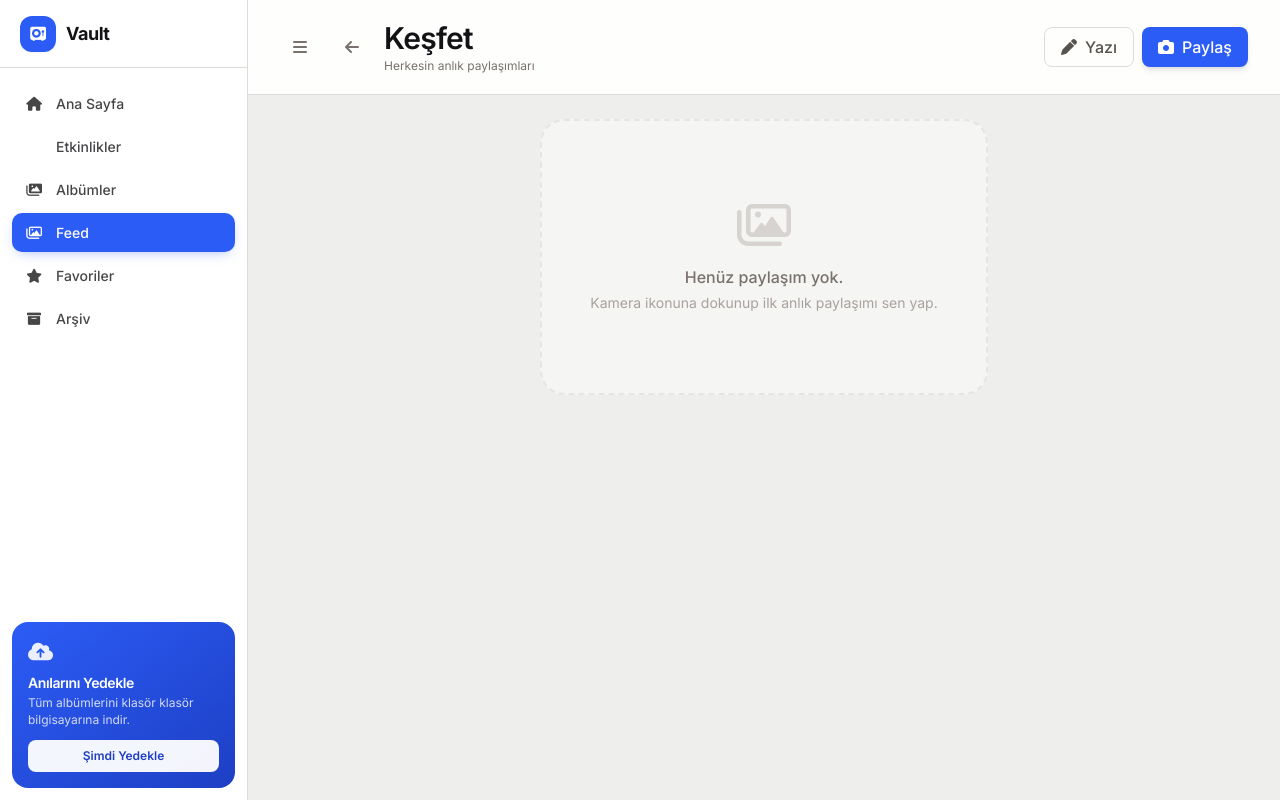
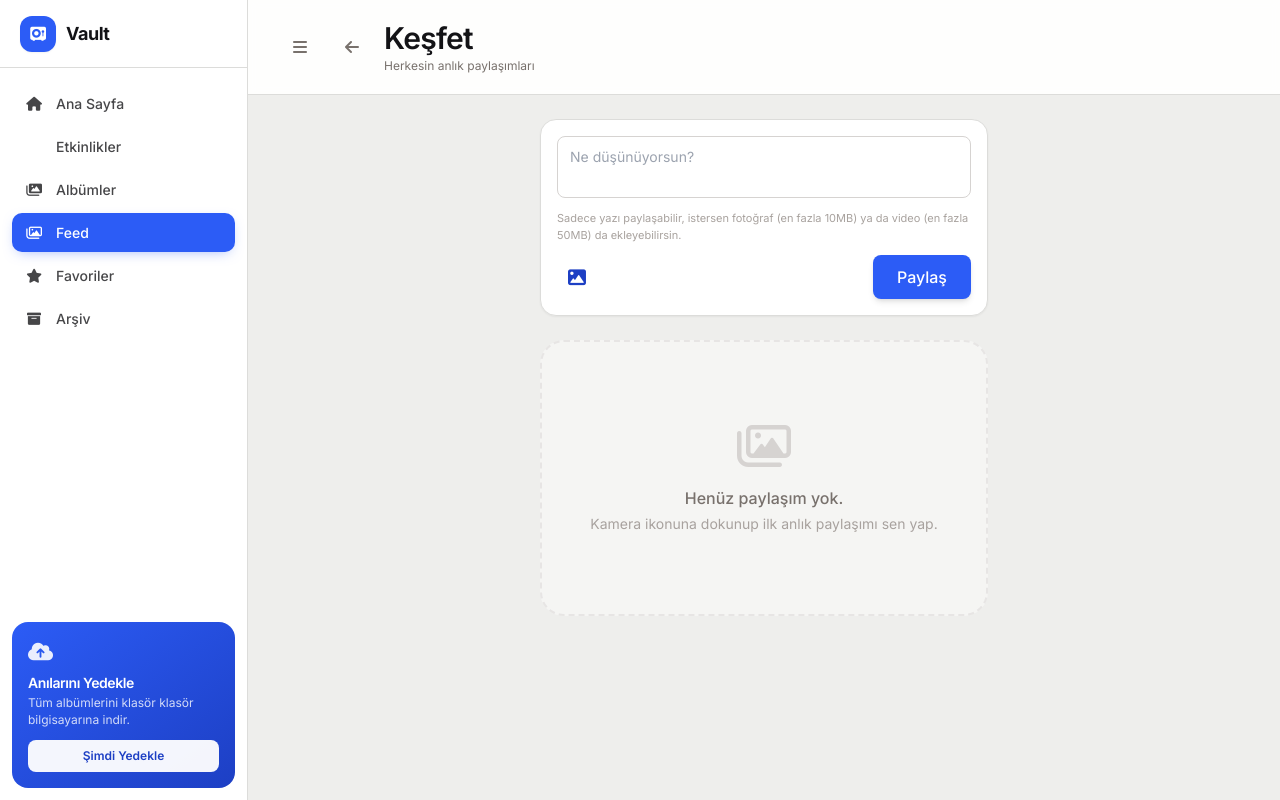
Before and after one commit to dunyacapraz/vault, a Flask app: template templates/feed.html in a window 1280 px wide. Run offline with Flask 3, Linux system fonts and the light colour scheme; the template is opened without the code that fills it, so the values that code supplies are empty; parts of the project's set-up code (start-up, migrations or seed data) failed here and were passed over; some libraries are stand-ins or nearby versions.

Commit message:
Update feed.html

```diff
--- a/templates/feed.html
+++ b/templates/feed.html
@@ -17,40 +17,36 @@
                 <p class="text-xs text-stone-500 mt-0.5">Herkesin anlık paylaşımları</p>
             </div>
         </div>
-        <div class="flex items-center gap-2 shrink-0">
-            <button onclick="openFeedTextCompose()"
-                    class="btn-press h-10 w-10 sm:w-auto sm:px-4 rounded-lg flex items-center justify-center gap-2 font-medium border border-[var(--line)] text-stone-600 hover:bg-stone-100 transition-all">
-                <i class="fa-solid fa-pen"></i>
-                <span class="hidden sm:inline">Yazı</span>
-            </button>
-            <button onclick="document.getElementById('feed-file-input').click()"
-                    class="btn-press fab-amber text-white h-10 w-10 sm:w-auto sm:px-4 rounded-lg flex items-center justify-center gap-2 font-medium shadow-md hover:brightness-105 transition-all">
-                <i class="fa-solid fa-camera"></i>
-                <span class="hidden sm:inline">Paylaş</span>
-            </button>
-        </div>
-        <input type="file" id="feed-file-input" class="hidden" accept="image/*,video/*" onchange="handleFeedFileSelected(this.files)">
     </header>
 
     <main class="px-4 sm:px-8 py-6 max-w-lg mx-auto">
-        <!-- Yükleme öncesi önizleme / açıklama kutusu -->
-        <div id="feed-compose" class="hidden anim-fade-up mb-6 bg-white rounded-2xl shadow-sm border border-[var(--line)] p-4">
-            <div id="feed-compose-media-wrap" class="rounded-xl overflow-hidden bg-stone-100 mb-3 max-h-72 flex items-center justify-center">
+        <!-- Her zaman açık paylaşım kutusu: yazı ve/veya fotoğraf/video -->
+        <div id="feed-compose" class="anim-fade-up mb-6 bg-white rounded-2xl shadow-sm border border-[var(--line)] p-4">
+            <div id="feed-compose-media-wrap" class="hidden relative rounded-xl overflow-hidden bg-stone-100 mb-3 max-h-72 items-center justify-center">
+                <button onclick="removeFeedMedia()" type="button"
+                        class="btn-press absolute top-2 right-2 h-7 w-7 rounded-full bg-black/50 text-white flex items-center justify-center text-xs z-10">
+                    <i class="fa-solid fa-xmark"></i>
+                </button>
                 <img id="feed-compose-preview-img" class="max-w-full max-h-72 object-contain hidden" alt="">
                 <video id="feed-compose-preview-video" class="max-w-full max-h-72 object-contain hidden" muted controls></video>
             </div>
-            <textarea id="feed-compose-caption" rows="2" maxlength="300" placeholder="Bir şey yaz... (isteğe bağlı)"
+            <textarea id="feed-compose-caption" rows="2" maxlength="300" placeholder="Ne düşünüyorsun?"
                 class="w-full px-3 py-2.5 border border-stone-300 rounded-lg focus:ring-2 focus:ring-[var(--amber)] focus:border-[var(--amber)] outline-none resize-none text-sm"></textarea>
-            <p id="feed-compose-hint" class="text-[11px] text-stone-400 mt-1.5">Fotoğraf (en fazla 10MB) veya video (en fazla 50MB, büyükse otomatik küçültülür) paylaşabilirsin.</p>
+            <p class="text-[11px] text-stone-400 mt-1.5">Sadece yazı paylaşabilir, istersen fotoğraf (en fazla 10MB) ya da video (en fazla 50MB) da ekleyebilirsin.</p>
             <div id="feed-upload-progress" class="hidden mt-3">
                 <div class="h-1.5 bg-stone-200 rounded-full overflow-hidden">
                     <div id="feed-upload-bar" class="h-full fab-amber transition-all duration-300" style="width:0%"></div>
                 </div>
             </div>
-            <div class="flex items-center gap-2 mt-3">
-                <button onclick="cancelFeedCompose()" class="btn-press flex-1 py-2.5 rounded-lg font-medium text-stone-600 hover:bg-stone-100 transition-colors">Vazgeç</button>
-                <button id="feed-post-btn" onclick="submitFeedPost()" class="btn-press flex-1 fab-amber text-white py-2.5 rounded-lg font-medium shadow-md hover:brightness-105 transition-all">Paylaş</button>
+            <div class="flex items-center justify-between mt-3">
+                <button onclick="document.getElementById('feed-file-input').click()" type="button"
+                        class="btn-press h-10 w-10 rounded-lg flex items-center justify-center text-[var(--amber-deep)] hover:bg-amber-50 transition-colors" title="Fotoğraf veya video ekle">
+                    <i class="fa-solid fa-image text-lg"></i>
+                </button>
+                <button id="feed-post-btn" onclick="submitFeedPost()" type="button"
+                        class="btn-press fab-amber text-white px-6 py-2.5 rounded-lg font-medium shadow-md hover:brightness-105 transition-all">Paylaş</button>
             </div>
+            <input type="file" id="feed-file-input" class="hidden" accept="image/*,video/*" onchange="handleFeedFileSelected(this.files)">
         </div>
 
         {% if not posts %}
@@ -159,23 +155,17 @@
     const CURRENT_USER = "{{ user.username }}";
     const USERS_MAP = {{ users|tojson }};
     let feedSelectedFile = null;
-    let feedComposeMode = 'media';
 
     function handleFeedFileSelected(files) {
         if (!files.length) return;
         feedSelectedFile = files[0];
-        feedComposeMode = 'media';
-        const compose = document.getElementById('feed-compose');
         const mediaWrap = document.getElementById('feed-compose-media-wrap');
         const imgPreview = document.getElementById('feed-compose-preview-img');
         const videoPreview = document.getElementById('feed-compose-preview-video');
-        const caption = document.getElementById('feed-compose-caption');
-        const hint = document.getElementById('feed-compose-hint');
         const url = URL.createObjectURL(feedSelectedFile);
 
         mediaWrap.classList.remove('hidden');
-        caption.placeholder = 'Bir şey yaz... (isteğe bağlı)';
-        hint.textContent = 'Fotoğraf (en fazla 10MB) veya video (en fazla 50MB, büyükse otomatik küçültülür) paylaşabilirsin.';
+        mediaWrap.classList.add('flex');
 
         if (feedSelectedFile.type.startsWith('video/')) {
             videoPreview.src = url;
@@ -186,45 +176,28 @@
             imgPreview.classList.remove('hidden');
             videoPreview.classList.add('hidden');
         }
-        compose.classList.remove('hidden');
-        compose.scrollIntoView({ behavior: 'smooth', block: 'start' });
     }
 
-    function openFeedTextCompose() {
+    function removeFeedMedia() {
         feedSelectedFile = null;
-        feedComposeMode = 'text';
         document.getElementById('feed-file-input').value = '';
         document.getElementById('feed-compose-media-wrap').classList.add('hidden');
+        document.getElementById('feed-compose-media-wrap').classList.remove('flex');
         document.getElementById('feed-compose-preview-img').classList.add('hidden');
         document.getElementById('feed-compose-preview-video').classList.add('hidden');
-        document.getElementById('feed-compose-hint').textContent = 'Fotoğraf ya da video eklemeden sadece yazı olarak paylaşabilirsin.';
-        const caption = document.getElementById('feed-compose-caption');
-        caption.placeholder = 'Ne düşünüyorsun?';
-        const compose = document.getElementById('feed-compose');
-        compose.classList.remove('hidden');
-        compose.scrollIntoView({ behavior: 'smooth', block: 'start' });
-        caption.focus();
     }
 
-    function cancelFeedCompose() {
-        feedSelectedFile = null;
-        feedComposeMode = 'media';
-        document.getElementById('feed-compose').classList.add('hidden');
+    function resetFeedCompose() {
+        removeFeedMedia();
         document.getElementById('feed-compose-caption').value = '';
-        document.getElementById('feed-file-input').value = '';
         document.getElementById('feed-upload-progress').classList.add('hidden');
-        document.getElementById('feed-compose-media-wrap').classList.remove('hidden');
     }
 
     async function submitFeedPost() {
         const caption = document.getElementById('feed-compose-caption').value.trim();
 
-        if (feedComposeMode === 'text') {
-            if (!caption) {
-                showToast('Bir şeyler yaz', 'error');
-                return;
-            }
-        } else if (!feedSelectedFile) {
+        if (!caption && !feedSelectedFile) {
+            showToast('Bir şeyler yaz ya da fotoğraf/video ekle', 'error');
             return;
         }
 
```
